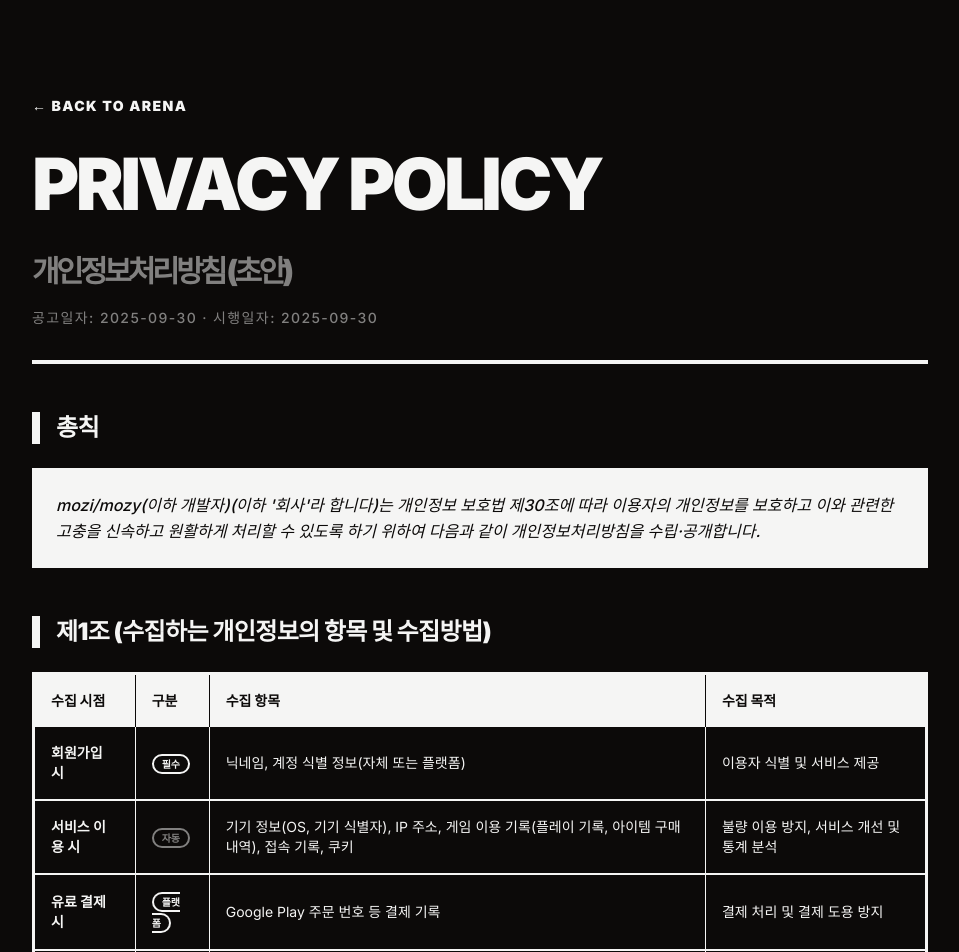
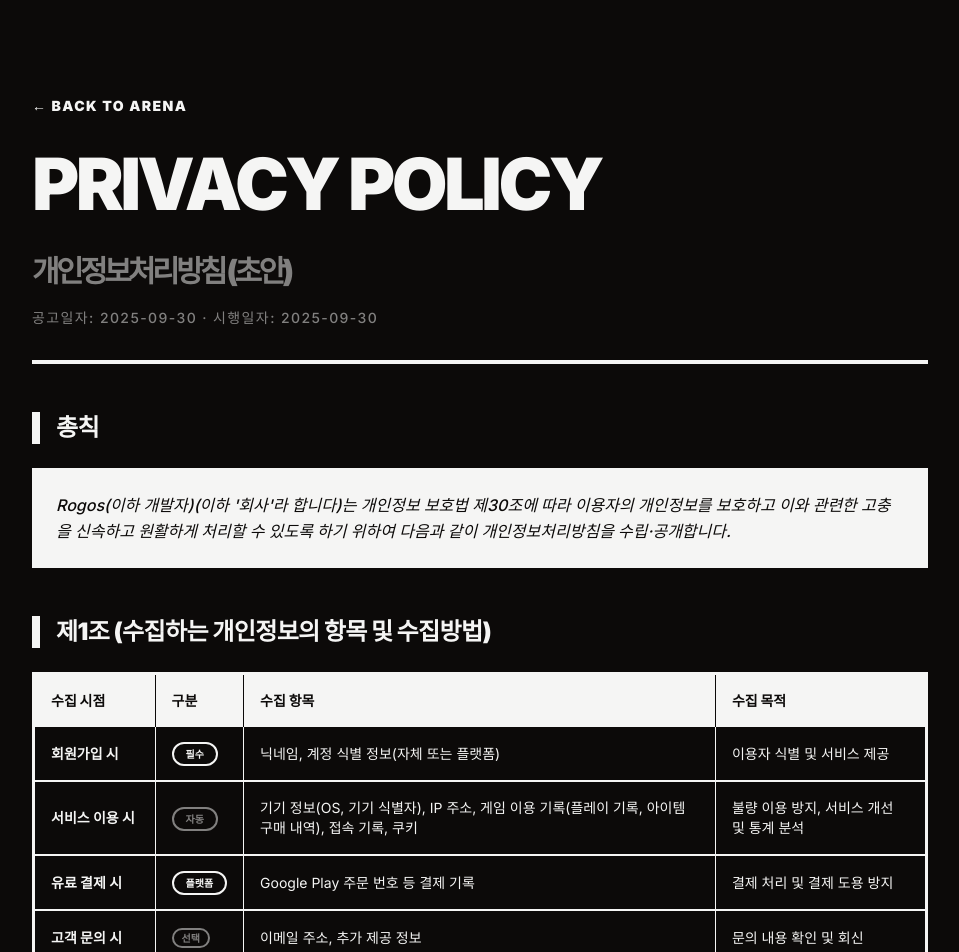
Before and after one commit to Brokoll/Logos-arena, a Next.js app: page /privacy in a window 1280 px wide. Shown: the top 952 px of the page, without its empty margins (160-1119 px from the left). Built offline with nearby package versions, Linux system fonts and the light colour scheme.

Commit message:
Fix privacy policy layout and update company name to Rogos

```diff
--- a/src/app/privacy/page.tsx
+++ b/src/app/privacy/page.tsx
@@ -25,7 +25,7 @@ export default function PrivacyPage() {
                             총칙
                         </h2>
                         <div className="p-6 bg-foreground text-background font-medium italic">
-                            mozi/mozy(이하 개발자)(이하 &apos;회사&apos;라 합니다)는 개인정보 보호법 제30조에 따라 이용자의 개인정보를 보호하고 이와 관련한 고충을 신속하고 원활하게 처리할 수 있도록 하기 위하여 다음과 같이 개인정보처리방침을 수립·공개합니다.
+                            Rogos(이하 개발자)(이하 &apos;회사&apos;라 합니다)는 개인정보 보호법 제30조에 따라 이용자의 개인정보를 보호하고 이와 관련한 고충을 신속하고 원활하게 처리할 수 있도록 하기 위하여 다음과 같이 개인정보처리방침을 수립·공개합니다.
                         </div>
                     </section>
 
@@ -37,8 +37,8 @@ export default function PrivacyPage() {
                             <table className="w-full text-left text-sm border-collapse">
                                 <thead className="bg-foreground text-background">
                                     <tr>
-                                        <th className="p-4 border-r border-background font-black uppercase">수집 시점</th>
-                                        <th className="p-4 border-r border-background font-black uppercase">구분</th>
+                                        <th className="p-4 border-r border-background font-black uppercase min-w-[120px]">수집 시점</th>
+                                        <th className="p-4 border-r border-background font-black uppercase min-w-[80px]">구분</th>
                                         <th className="p-4 border-r border-background font-black uppercase">수집 항목</th>
                                         <th className="p-4 font-black uppercase">수집 목적</th>
                                     </tr>
@@ -46,19 +46,19 @@ export default function PrivacyPage() {
                                 <tbody>
                                     <tr className="border-b-[2px] border-foreground">
                                         <td className="p-4 border-r border-foreground font-bold">회원가입 시</td>
-                                        <td className="p-4 border-r border-foreground"><span className="px-2 py-0.5 border-2 border-foreground rounded-full text-[10px] font-black uppercase">필수</span></td>
+                                        <td className="p-4 border-r border-foreground"><span className="px-3 py-1 border-2 border-foreground rounded-full text-[10px] font-black uppercase whitespace-nowrap">필수</span></td>
                                         <td className="p-4 border-r border-foreground">닉네임, 계정 식별 정보(자체 또는 플랫폼)</td>
                                         <td className="p-4">이용자 식별 및 서비스 제공</td>
                                     </tr>
                                     <tr className="border-b-[2px] border-foreground">
                                         <td className="p-4 border-r border-foreground font-bold">서비스 이용 시</td>
-                                        <td className="p-4 border-r border-foreground"><span className="px-2 py-0.5 border-2 border-foreground rounded-full text-[10px] font-black uppercase opacity-50">자동</span></td>
+                                        <td className="p-4 border-r border-foreground"><span className="px-3 py-1 border-2 border-foreground rounded-full text-[10px] font-black uppercase whitespace-nowrap opacity-50">자동</span></td>
                                         <td className="p-4 border-r border-foreground">기기 정보(OS, 기기 식별자), IP 주소, 게임 이용 기록(플레이 기록, 아이템 구매 내역), 접속 기록, 쿠키</td>
                                         <td className="p-4">불량 이용 방지, 서비스 개선 및 통계 분석</td>
                                     </tr>
                                     <tr className="border-b-[2px] border-foreground">
                                         <td className="p-4 border-r border-foreground font-bold">유료 결제 시</td>
-                                        <td className="p-4 border-r border-foreground"><span className="px-2 py-0.5 border-2 border-foreground rounded-full text-[10px] font-black uppercase">플랫폼</span></td>
+                                        <td className="p-4 border-r border-foreground"><span className="px-3 py-1 border-2 border-foreground rounded-full text-[10px] font-black uppercase whitespace-nowrap">플랫폼</span></td>
                                         <td className="p-4 border-r border-foreground">Google Play 주문 번호 등 결제 기록</td>
                                         <td className="p-4">결제 처리 및 결제 도용 방지</td>
                                     </tr>
```
